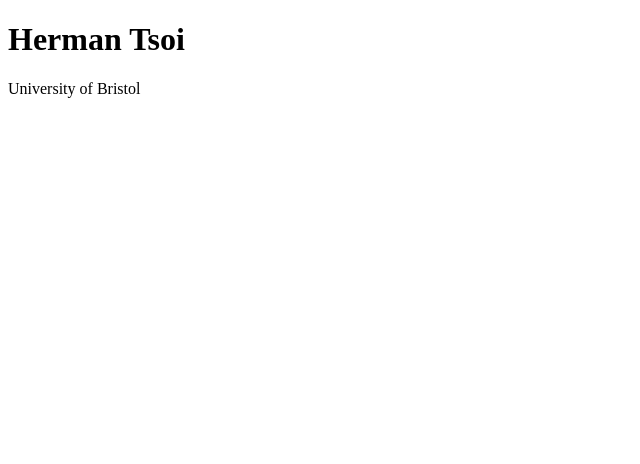
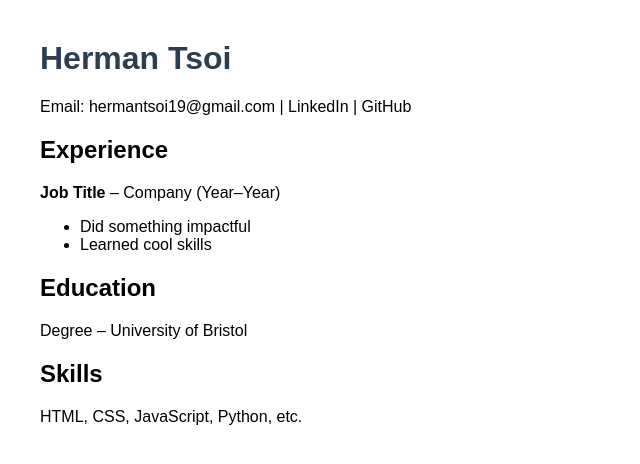
Before and after one commit to tsoiHerman/hermantsoi.github.io, a plain HTML site: page index.html in a window 1280 px wide. Shown: the whole page, without its empty margins (0-640 px from the left). Drawn offline with Linux system fonts and the light colour scheme.

Commit message:
Update index.html

```diff
--- a/index.html
+++ b/index.html
@@ -1,11 +1,36 @@
 <!DOCTYPE html>
-<html>
+<html lang="en">
 <head>
-  <meta charset="UTF-8">
-  <title>Herman Tsoi</title>
+  <meta charset="UTF-8" />
+  <meta name="viewport" content="width=device-width, initial-scale=1.0" />
+  <title>My Resume</title>
+  <style>
+    body { font-family: Arial, sans-serif; margin: 40px; }
+    h1 { color: #2c3e50; }
+    .section { margin-bottom: 20px; }
+  </style>
 </head>
 <body>
   <h1>Herman Tsoi</h1>
-  <p>University of Bristol</p>
+  <p>Email: hermantsoi19@gmail.com | LinkedIn | GitHub</p>
+
+  <div class="section">
+    <h2>Experience</h2>
+    <p><strong>Job Title</strong> – Company (Year–Year)</p>
+    <ul>
+      <li>Did something impactful</li>
+      <li>Learned cool skills</li>
+    </ul>
+  </div>
+
+  <div class="section">
+    <h2>Education</h2>
+    <p>Degree – University of Bristol</p>
+  </div>
+
+  <div class="section">
+    <h2>Skills</h2>
+    <p>HTML, CSS, JavaScript, Python, etc.</p>
+  </div>
 </body>
 </html>
```
